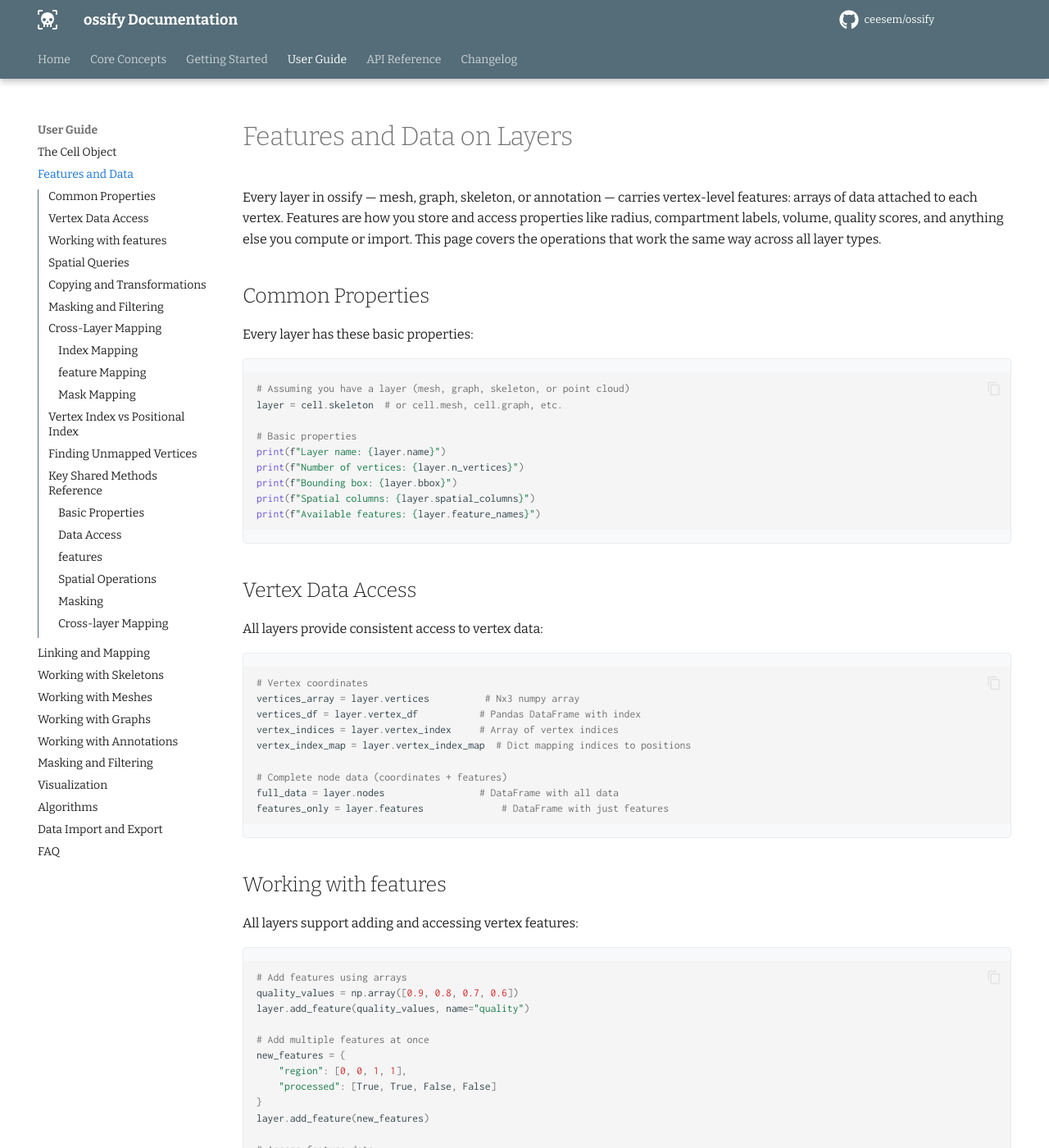
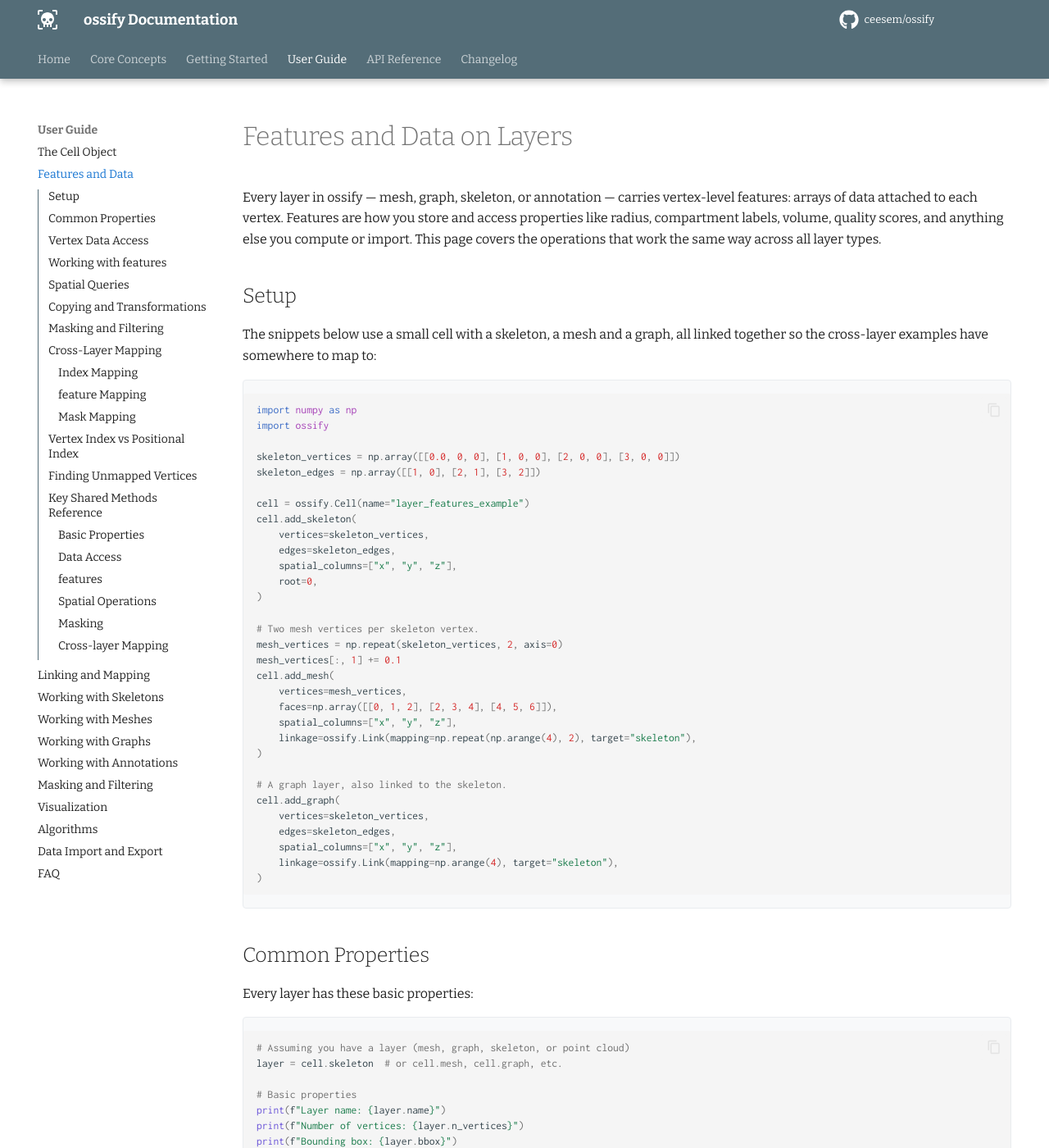
Before and after one commit to ceesem/ossify, an MkDocs documentation site: the page built from docs/shared_layer_features.md, in a window 1280 px wide and 1400 px high. Shown: the whole window at 82% size. Built offline with MkDocs 1.6.1 and Material for MkDocs 9.7.7, drawn with Linux system fonts in a browser that asks for light colours; comment, search, counter and statistics services are not loaded; some of the changed text lies outside the part shown.

Commit message:
Make four more guide pages runnable, and fix "majority" aggregation
map_features_to_layer translated ossify's own "majority" reducer into a
callable only when it was the entire agg argument. Inside a per-feature
dict -- the documented way to give different features different
aggregations, and what the guide showed -- the string reached pandas
untouched and raised AttributeError on SeriesGroupBy. It is now
translated wherever it appears. No test covered it.

Page fixes, beyond the setup blocks and Cell-vs-layer confusion already
seen on earlier pages:

- Algorithms live in ossify.algorithms, not at the top level; eleven
  references across two pages said otherwise. Also a typo, as_postitional.
- The algorithms page loaded the example neuron, which already carries
  pre_syn and post_syn linked to the skeleton, then overwrote them with
  unlinked toy points, so every synapse algorithm on the page failed. It
  now uses the annotations the cell already has.
- Counting synapses per compartment indexed an array of skeleton vertex
  ids *by vertex id*, as though ids were positions. Rewritten as an
  np.isin membership test.
- map_annotations_to_feature returns a one-column DataFrame, not a
  Series, so dividing it by a per-vertex array raised. The distance
  thresholds were also in the wrong units: nanometres for this cell, not
  0.5.
- Cell.transform and Layer.transform take replacement coordinates or a
  callable, never a 4x4 affine, which two pages showed.
- A feature name may only be used once, which several examples
  re-triggered on a cell that already had that feature.

Co-Authored-By: Claude Opus 5 (1M context) <noreply@anthropic.com>

````diff
--- a/docs/shared_layer_features.md
+++ b/docs/shared_layer_features.md
@@ -1,6 +1,45 @@
 # Features and Data on Layers
 
 Every layer in ossify — mesh, graph, skeleton, or annotation — carries vertex-level features: arrays of data attached to each vertex. Features are how you store and access properties like radius, compartment labels, volume, quality scores, and anything else you compute or import. This page covers the operations that work the same way across all layer types.
+
+## Setup
+
+The snippets below use a small cell with a skeleton, a mesh and a graph, all
+linked together so the cross-layer examples have somewhere to map to:
+
+```python
+import numpy as np
+import ossify
+
+skeleton_vertices = np.array([[0.0, 0, 0], [1, 0, 0], [2, 0, 0], [3, 0, 0]])
+skeleton_edges = np.array([[1, 0], [2, 1], [3, 2]])
+
+cell = ossify.Cell(name="layer_features_example")
+cell.add_skeleton(
+    vertices=skeleton_vertices,
+    edges=skeleton_edges,
+    spatial_columns=["x", "y", "z"],
+    root=0,
+)
+
+# Two mesh vertices per skeleton vertex.
+mesh_vertices = np.repeat(skeleton_vertices, 2, axis=0)
+mesh_vertices[:, 1] += 0.1
+cell.add_mesh(
+    vertices=mesh_vertices,
+    faces=np.array([[0, 1, 2], [2, 3, 4], [4, 5, 6]]),
+    spatial_columns=["x", "y", "z"],
+    linkage=ossify.Link(mapping=np.repeat(np.arange(4), 2), target="skeleton"),
+)
+
+# A graph layer, also linked to the skeleton.
+cell.add_graph(
+    vertices=skeleton_vertices,
+    edges=skeleton_edges,
+    spatial_columns=["x", "y", "z"],
+    linkage=ossify.Link(mapping=np.arange(4), target="skeleton"),
+)
+```
 
 ## Common Properties
 
@@ -94,10 +133,9 @@ transformed_layer = layer.transform(scale_and_translate, inplace=False)
 # Transform in place
 layer.transform(scale_and_translate, inplace=True)
 
-# Transform using a matrix
-transform_matrix = np.eye(4)
-transform_matrix[:3, 3] = [5, 0, 0]  # Translation
-layer.transform(transform_matrix, inplace=True)
+# An array argument is replacement coordinates, of the same shape as the
+# layer's vertices -- not an affine matrix. Express an affine as a callable.
+layer.transform(lambda vertices: vertices + np.array([5.0, 0.0, 0.0]), inplace=True)
 ```
 
 ## Masking and Filtering
@@ -112,9 +150,10 @@ mask = layer.get_feature("quality") > 0.7
 filtered_layer = layer.apply_mask(mask, as_positional=False)
 
 # Use as context manager for temporary filtering
-with layer.mask_context(mask) as filtered_layer:
+# Masking a layer that belongs to a Cell yields a Cell, so reach through it.
+with layer.mask_context(mask) as filtered_cell:
     # Work with filtered data
-    result = some_analysis_function(filtered_layer)
+    result = filtered_cell.skeleton.n_vertices
 # Original layer unchanged
 
 # Mask using vertex indices instead of boolean
@@ -122,7 +161,7 @@ vertex_indices = layer.vertex_index[:10]  # First 10 vertices
 subset_layer = layer.apply_mask(vertex_indices, as_positional=False)
 
 # Mask using positional indices
-positional_mask = np.array([0, 1, 2, 5, 8])  # Specific positions
+positional_mask = np.array([0, 1, 3])  # Specific positions
 subset_layer = layer.apply_mask(positional_mask, as_positional=True)
 ```
 
@@ -178,8 +217,10 @@ mapped_features = layer.map_features_to_layer(
 )
 
 # Use the mapping
-target_layer = cell.layers["skeleton"]
-target_layer.add_feature(mapped_features)
+# The mapped columns keep their source names, so rename them if the target
+# layer already carries features by those names.
+target_layer = cell.layers["mesh"]
+target_layer.add_feature(mapped_features.add_suffix("_from_skeleton"))
 ```
 
 ### Mask Mapping
@@ -210,7 +251,7 @@ vertex_index_map = layer.vertex_index_map  # Dict: {100: 0, 205: 1, 350: 2, 401:
 
 # Most functions have as_positional parameter
 distances = layer.distance_to_root(
-    vertices=[100, 205],        # Vertex indices
+    vertices=layer.vertex_index[:2],   # Vertex indices
     as_positional=False         # Specify we're using vertex indices
 )
 
@@ -230,8 +271,9 @@ unmapped = layer.get_unmapped_vertices()
 
 # Find vertices with no mapping to specific layers
 unmapped_to_mesh = layer.get_unmapped_vertices(target_layers="mesh")
+# A layer cannot be its own mapping target, so name the others.
 unmapped_to_multiple = layer.get_unmapped_vertices(
-    target_layers=["mesh", "skeleton"]
+    target_layers=["mesh", "graph"]
 )
 
 # Remove unmapped vertices
````
Also changed, not shown: docs/algorithms_and_analysis.md (+38 -54 lines), docs/cell_object.md (+37 -14 lines), docs/linking_and_mapping.md (+21 -1 lines), docs/visualization_and_plotting.md (+1 -1 lines), 3 other files.
